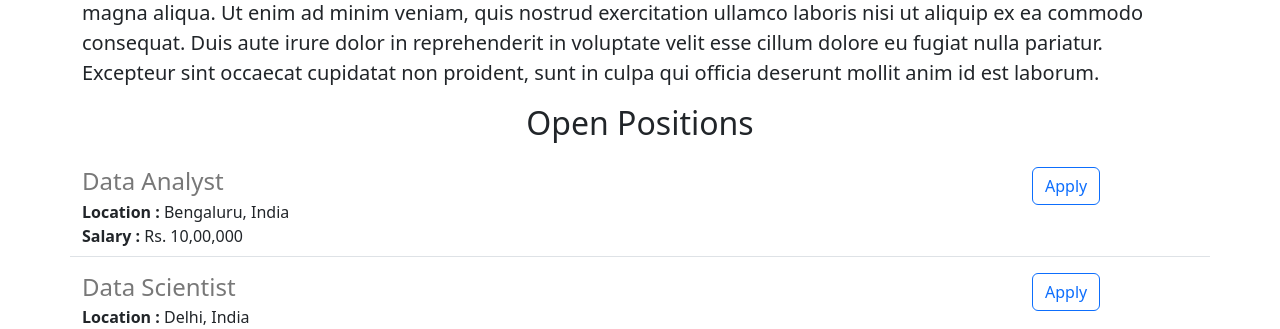
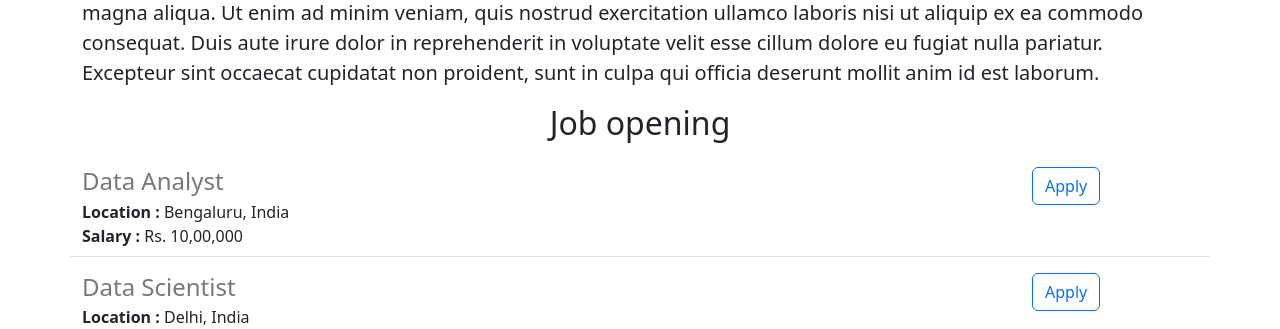
Before and after one commit to 1242sanjay/jovian-carrier-website-v2, a Flask app: page / in a window 1280 px wide. Shown: the part 542-871 px from the top of the page. Run offline with Flask 2, Linux system fonts and the light colour scheme.

Commit message:
made some changes

```diff
--- a/templates/home.html
+++ b/templates/home.html
@@ -21,7 +21,7 @@
     <p class="lead">
       Lorem ipsum dolor sit amet, consectetur adipiscing elit, sed do eiusmod tempor icolor: rgb(80, 80, 80); et dolore magna aliqua. Ut enim ad minim veniam, quis nostrud exercitation ullamco laboris nisi ut aliquip ex ea commodo consequat. Duis aute irure dolor in reprehenderit in voluptate velit esse cillum dolore eu fugiat nulla pariatur. Excepteur sint occaecat cupidatat non proident, sunt in culpa qui officia deserunt mollit anim id est laborum.
     </p>
-    <h2 class="text-center mt-2 mb-4">Open Positions</h2>
+    <h2 class="text-center mt-2 mb-4">Job opening</h2>
     <div>
       {% for job in jobs %}
         {% include 'jobs.html' %}
```
